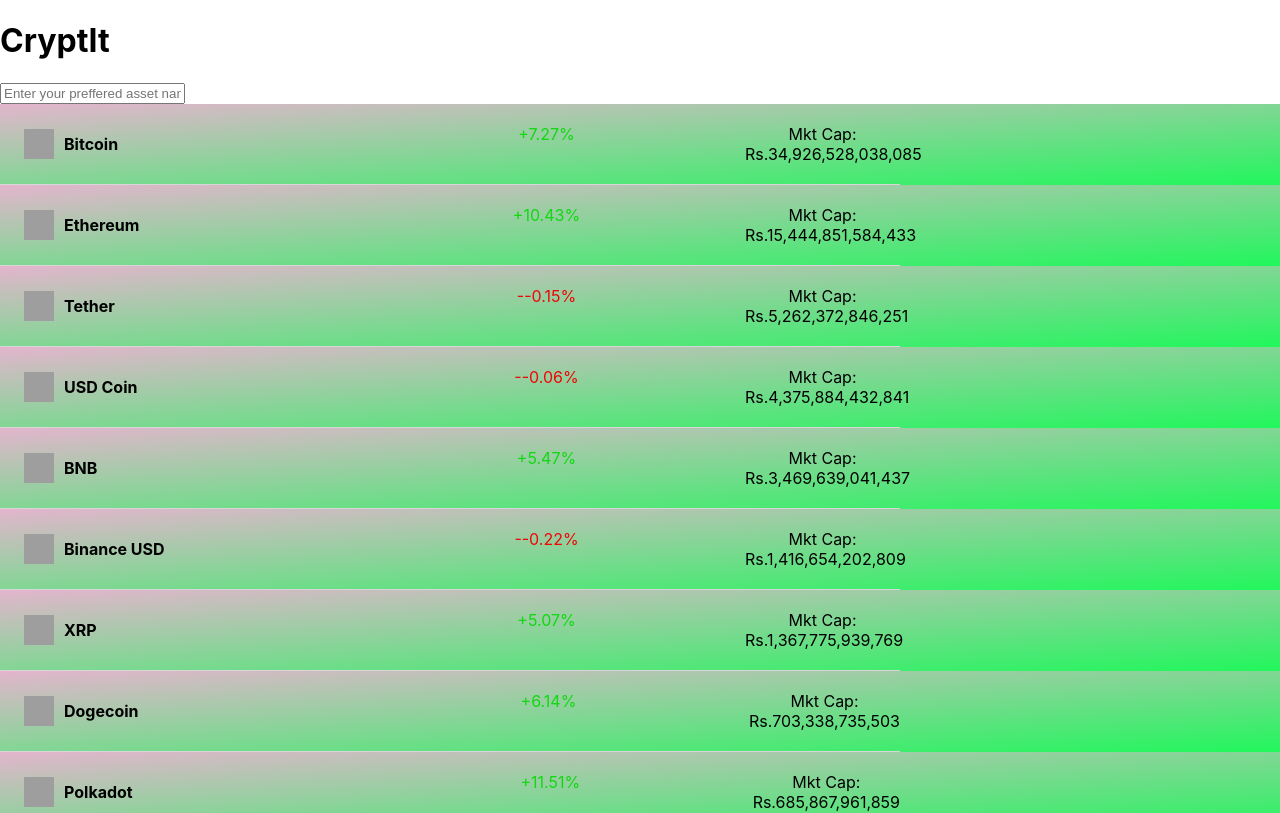
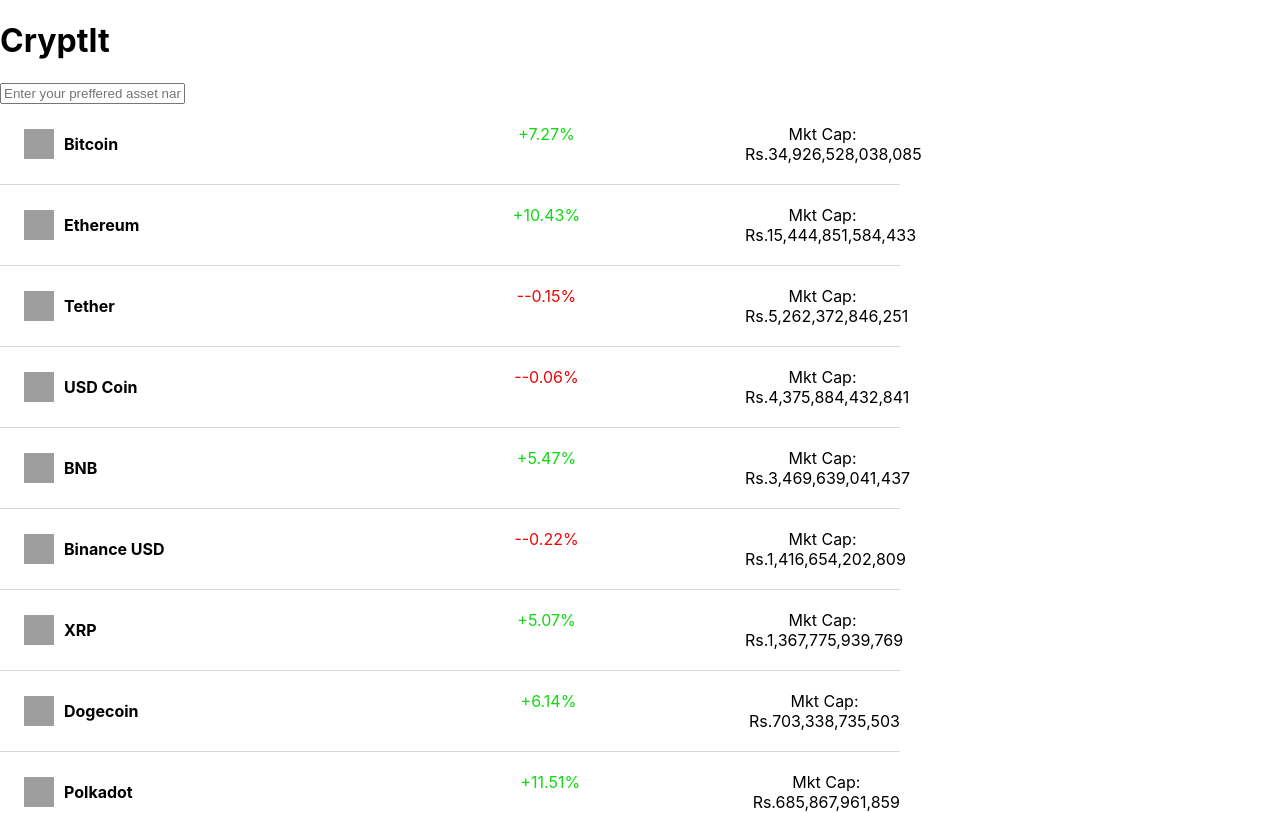
Before and after one commit to sang-4/phase-2-project, a React (Create React App) app: page / in a window 1280 px wide. Shown: the top 813 px of the page. Built offline with nearby package versions, Linux system fonts and the light colour scheme; data requests are answered from the project's data file; grey boxes are pictures that could not be loaded.

Commit message:
Updated styling

```diff
--- a/src/Coin.css
+++ b/src/Coin.css
@@ -2,10 +2,8 @@
     display: flex;
     justify-content: space-between;
     align-items: center;
-    background: #E3B5CD;
-    background: -webkit-linear-gradient(top left, #E3B5CD, #21F75C);
-    background: -moz-linear-gradient(top left, #E3B5CD, #21F75C);
-    background: linear-gradient(to bottom right, #E3B5CD, #21F75C);
+
+
 }
 .coin-row{
     display: flex;
```
